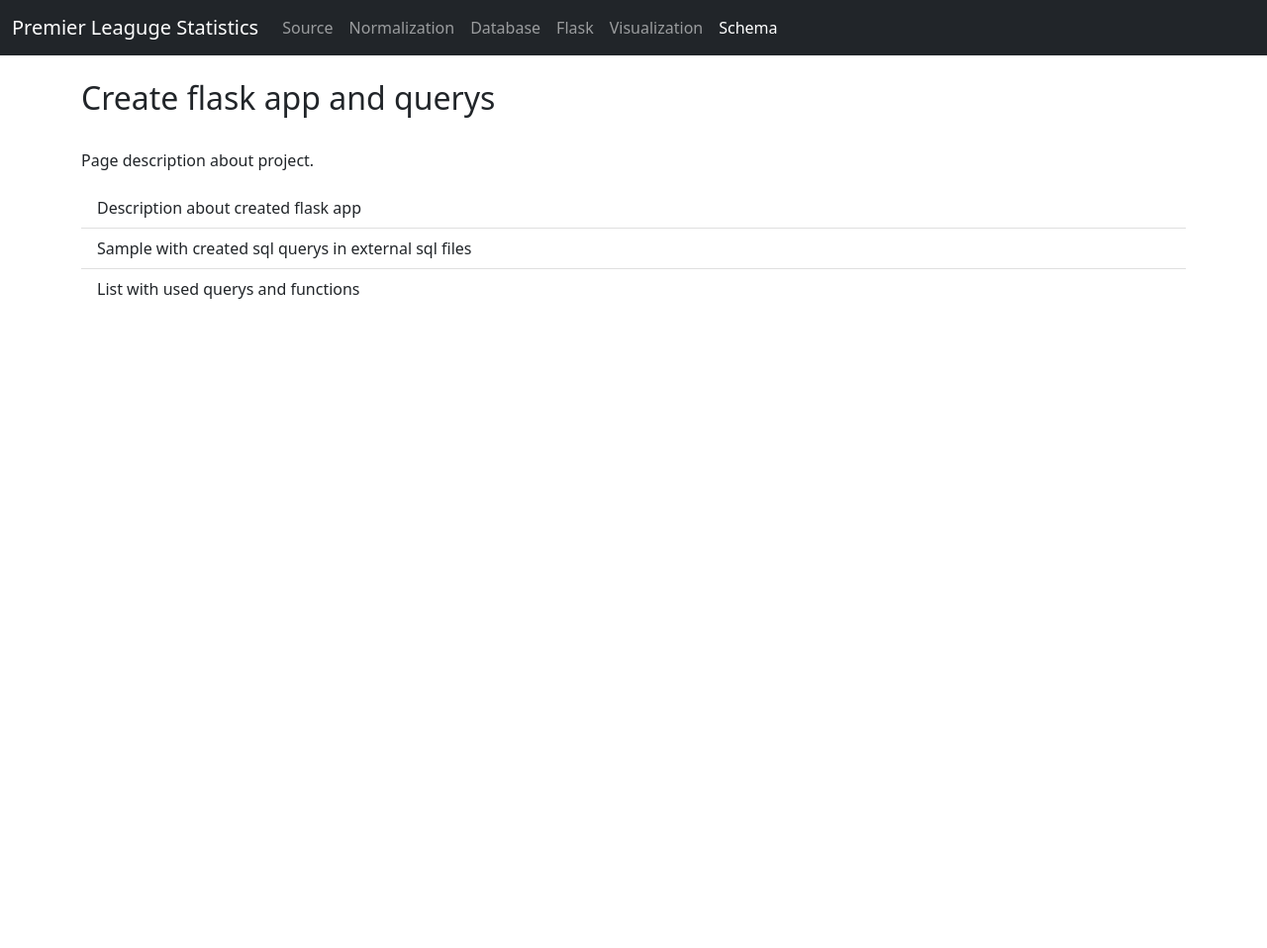
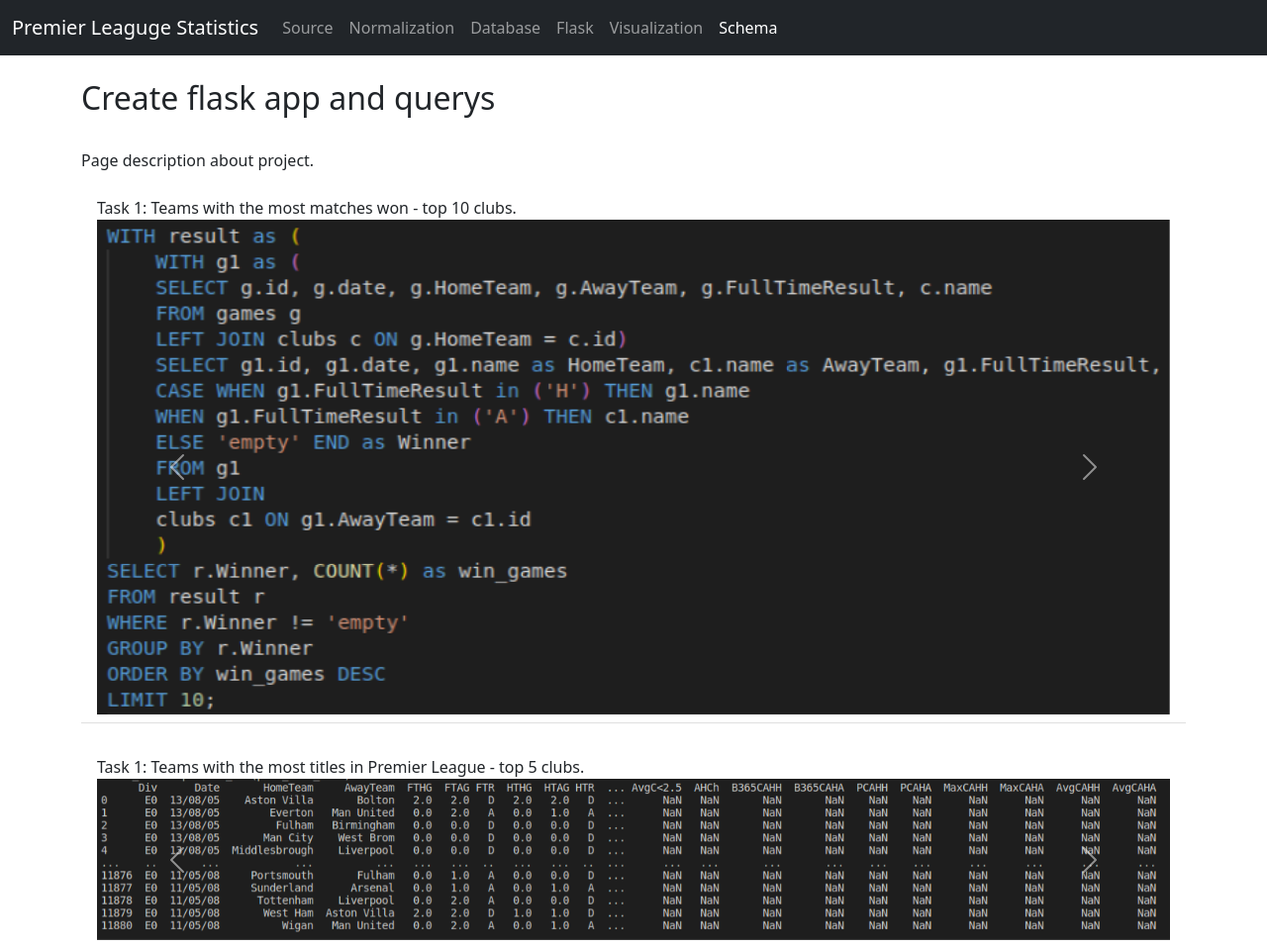
Before and after one commit to mateuszgua/football-stats-england, a Flask app: page /flask in a window 1280 px wide. Shown: the whole page at 99% size. Before the commit the page ends 302 px from the top, so only its background shows below. Run offline with Flask 2, Linux system fonts and the light colour scheme; data that the repository does not hold is empty.

Commit message:
Feat: add images for first task, add read query and load result into data frame

```diff
--- a/app.py
+++ b/app.py
@@ -2,6 +2,7 @@
 from flask import render_template
 from flask import send_file
 from flask import redirect
+import pandas as pd
 
 from my_database import MyDatabase
 
@@ -37,7 +38,21 @@
 
 @app.route('/flask')
 def flask():
-    return render_template('flask.html')
+    try:
+        my_db = MyDatabase()
+        cursor = my_db.get_cursor()
+        sql_file = open("./sql_files/task_1.sql")
+        sql_as_string = sql_file.read()
+        cursor.execute(sql_as_string)
+        result = cursor.fetchall()
+        df = pd.DataFrame(result)
+        table = df.columns = ['Club', 'Wins']
+        print(' ')
+        print(df)
+        print(' ')
+    finally:
+        sql_file.close()
+        return render_template('flask.html', sql_as_string=sql_as_string, table=table)
 
 
 @app.route('/visualization')
--- a/my_database.py
+++ b/my_database.py
@@ -21,7 +21,8 @@
         try:
             self.connection = msql.connect(host=self.host,
                                            user=self.user,
-                                           password=self.password)
+                                           password=self.password,
+                                           database=self.database)
             self.connection.autocommit = True
 
         except Error as e:
--- a/requirements.txt
+++ b/requirements.txt
@@ -5,9 +5,12 @@
 Jinja2==3.1.2
 MarkupSafe==2.1.2
 mysql-connector==2.2.9
+mysql-connector-python==8.0.32
 numpy==1.24.2
 pandas==1.5.3
+protobuf==3.20.3
 pycodestyle==2.10.0
+PyMySQL==1.0.2
 python-dateutil==2.8.2
 python-dotenv==1.0.0
 pytz==2022.7.1
--- a/templates/flask.html
+++ b/templates/flask.html
@@ -8,8 +8,56 @@
 <p>Page description about project.</p>
 
 <ul class="list-group list-group-flush">
-    <li class="list-group-item">Description about created flask app</li>
-    <li class="list-group-item">Sample with created sql querys in external sql files</li>
-    <li class="list-group-item">List with used querys and functions</li>
+    <li class="list-group-item">
+        Task 1: Teams with the most matches won - top 10 clubs.
+        <div id="carouselExampleControlsNoTouching" class="carousel slide" data-bs-touch="false"
+            data-bs-interval="false">
+            <div class="carousel-inner">
+                <div class="carousel-item active">
+                    <img src="{{url_for('static', filename='./tasks/task_1_sql.png')}}" class="d-block w-100"
+                        alt="SQL code" width="400" height="500">
+                </div>
+                <div class="carousel-item">
+                    <img src="{{url_for('static', filename='./tasks/task_1_result.png')}}" class="d-block w-100"
+                        alt="Result from db" width="400" height="400">
+                </div>
+            </div>
+            <button class="carousel-control-prev" type="button" data-bs-target="#carouselExampleControlsNoTouching"
+                data-bs-slide="prev">
+                <span class="carousel-control-prev-icon" aria-hidden="true"></span>
+                <span class="visually-hidden">Previous</span>
+            </button>
+            <button class="carousel-control-next" type="button" data-bs-target="#carouselExampleControlsNoTouching"
+                data-bs-slide="next">
+                <span class="carousel-control-next-icon" aria-hidden="true"></span>
+                <span class="visually-hidden">Next</span>
+            </button>
+        </div>
+    </li>
+    <li class="list-group-item">
+        <br>
+        Task 1: Teams with the most titles in Premier League - top 5 clubs.
+        <div id="carouselExampleControlsNoTouching" class="carousel slide" data-bs-touch="false"
+            data-bs-interval="false">
+            <div class="carousel-inner">
+                <div class="carousel-item active">
+                    <img src="{{url_for('static', filename='one_big_table.png')}}" class="d-block w-100" alt="...">
+                </div>
+                <div class="carousel-item">
+                    <img src="{{url_for('static', filename='club_create.png')}}" class="d-block w-100" alt="...">
+                </div>
+            </div>
+            <button class="carousel-control-prev" type="button" data-bs-target="#carouselExampleControlsNoTouching"
+                data-bs-slide="prev">
+                <span class="carousel-control-prev-icon" aria-hidden="true"></span>
+                <span class="visually-hidden">Previous</span>
+            </button>
+            <button class="carousel-control-next" type="button" data-bs-target="#carouselExampleControlsNoTouching"
+                data-bs-slide="next">
+                <span class="carousel-control-next-icon" aria-hidden="true"></span>
+                <span class="visually-hidden">Next</span>
+            </button>
+        </div>
+    </li>
 </ul>
 {% endblock %}
```
Also changed, not shown: static/tasks/task_1_result.png (added), static/tasks/task_1_sql.png (added).
